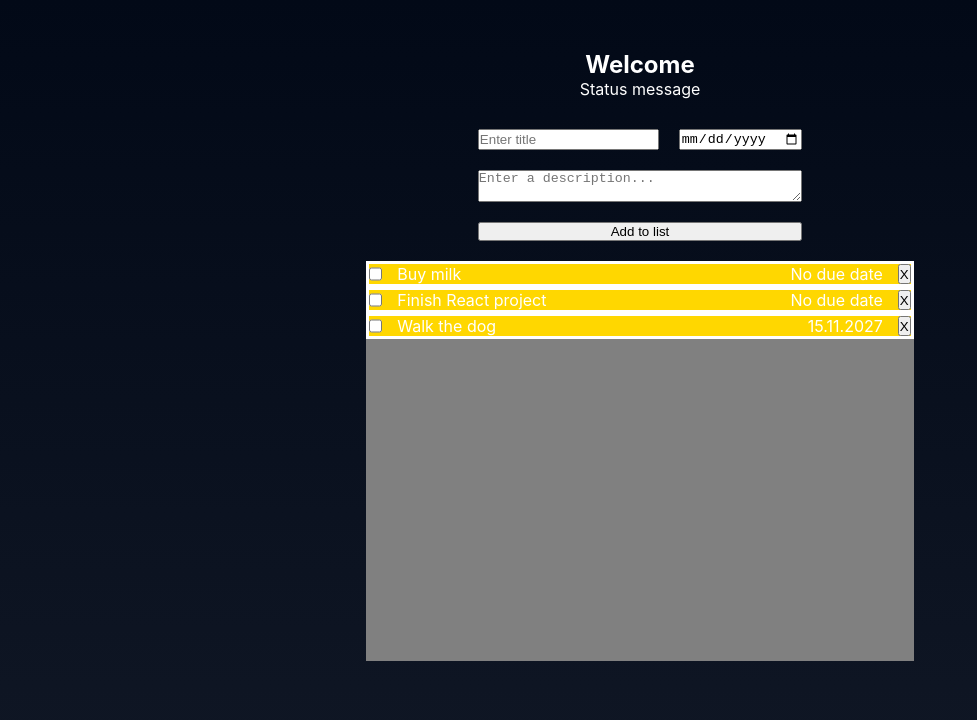
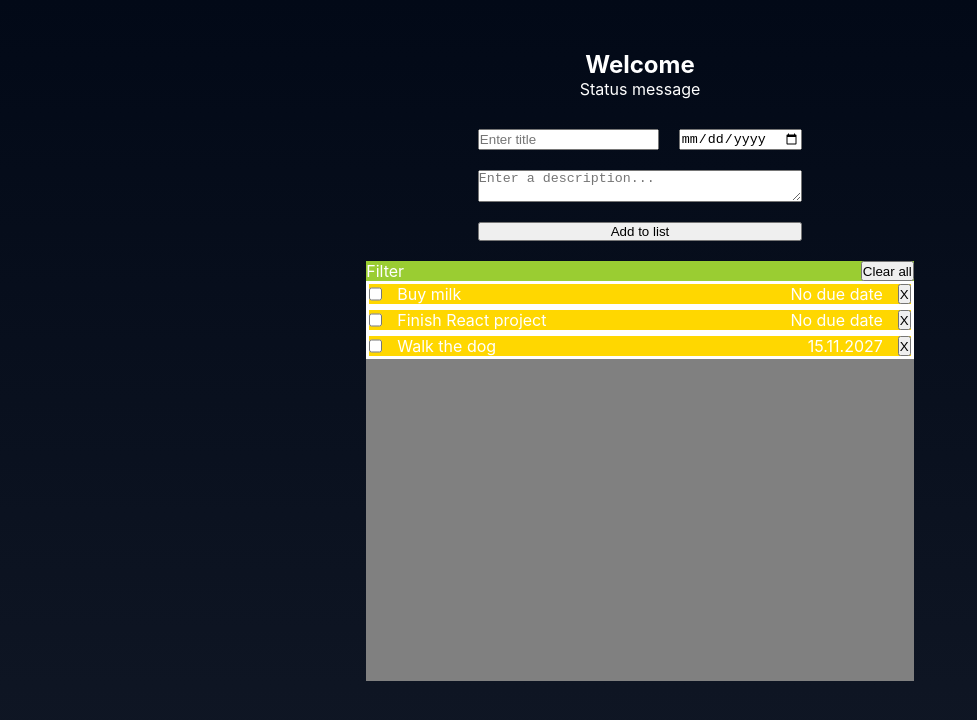
Before and after one commit to FrstF4ll/web-todo-react, a React app: page / in a window 1280 px wide. Shown: the top 720 px of the page, without its empty margins (0-977 px from the left). Built offline with nearby package versions, Linux system fonts and the light colour scheme; the HTML template or start-up script is replaced by a standard one.

Commit message:
feat: implement option bar.
- Will contain the filter dropdown
- Actually contain a placeholder for the filter dropdown and a button element named 'Clear all'

```diff
--- a/src/App.css
+++ b/src/App.css
@@ -54,7 +54,7 @@ main {
 
 #todo-list {
   grid-column: 3;
-  grid-row: 2;
+  grid-row: 3;
   list-style: none;
   height: 50vh;
   background-color: grey;
@@ -70,3 +70,10 @@ main {
   display: flex;
   gap: 15px;
 }
+
+#option-bar {
+  grid-column: 3;
+  grid-row: 2;
+  background-color: yellowgreen;
+  justify-content: space-between;
+}
--- a/src/App.tsx
+++ b/src/App.tsx
@@ -1,5 +1,5 @@
 import './App.css';
-import { TodoInputsLayout, TodoItems, TodoList } from './Todos';
+import { OptionBar, TodoInputsLayout, TodoItems, TodoList } from './Todos';
 
 const Title = () => {
   return (
@@ -17,10 +17,11 @@ const App = () => {
         <Title />
         <TodoInputsLayout />
       </section>
+      <OptionBar />
       <TodoList>
         <TodoItems title="Buy milk" />
         <TodoItems title="Finish React project" />
-        <TodoItems title="Walk the dog"  dueDate='15.11.2027'/>
+        <TodoItems title="Walk the dog" dueDate="15.11.2027" />
       </TodoList>
     </main>
   );
--- a/src/Todos.tsx
+++ b/src/Todos.tsx
@@ -16,10 +16,23 @@ const TodoInputs = () => {
 export const TodoList = ({ children }: { children: ReactNode }) => (
   <ul id="todo-list">{children}</ul>
 );
-export const TodoItems = ({ title, dueDate}: { title: string, dueDate?: string }) => {
 
-  if(!dueDate){
-    dueDate = "No due date"
+export const OptionBar = () => (
+  <nav id="option-bar" className="flex-row">
+    <div>Filter</div>
+    <button>Clear all</button>
+  </nav>
+);
+
+export const TodoItems = ({
+  title,
+  dueDate,
+}: {
+  title: string;
+  dueDate?: string;
+}) => {
+  if (!dueDate) {
+    dueDate = 'No due date';
   }
 
   return (
@@ -29,11 +42,12 @@ export const TodoItems = ({ title, dueDate}: { title: string, dueDate?: string }
         {title}
       </span>
       <span>
-      {dueDate}<button>X</button>
+        {dueDate}
+        <button>X</button>
       </span>
     </li>
   );
-}
+};
 export const TodoInputsLayout = () => {
   return (
     <form id="todo-inputs" className="flex-column">
```
Lines whose indentation alone changed are shown as unchanged.
